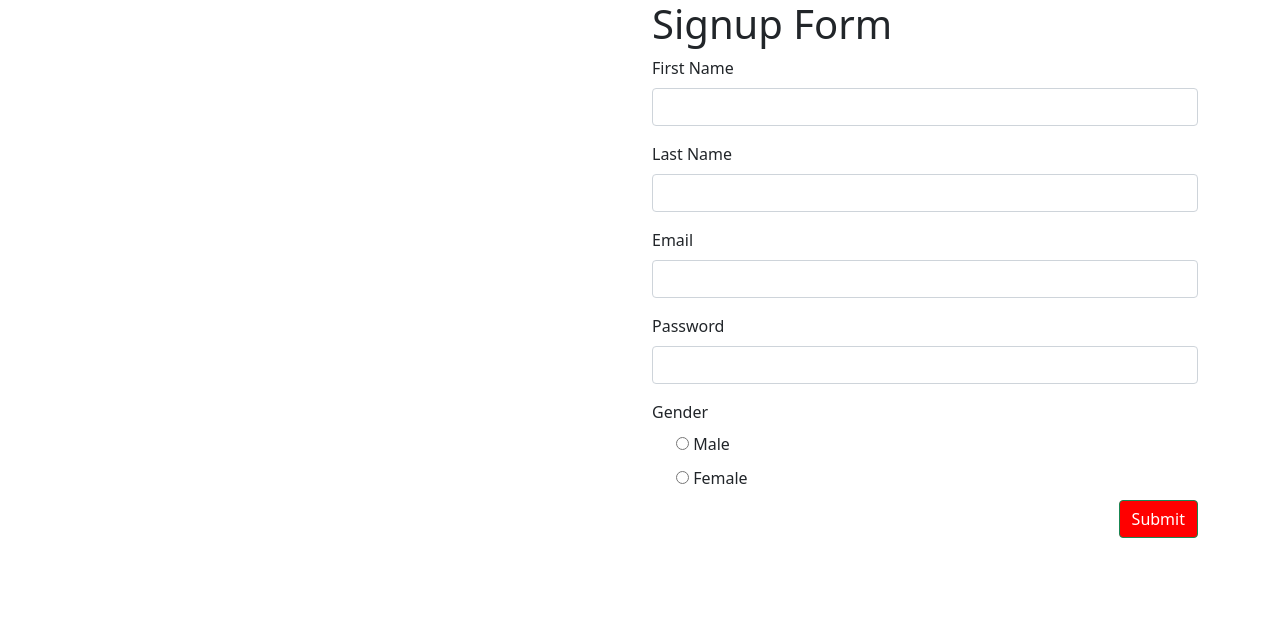
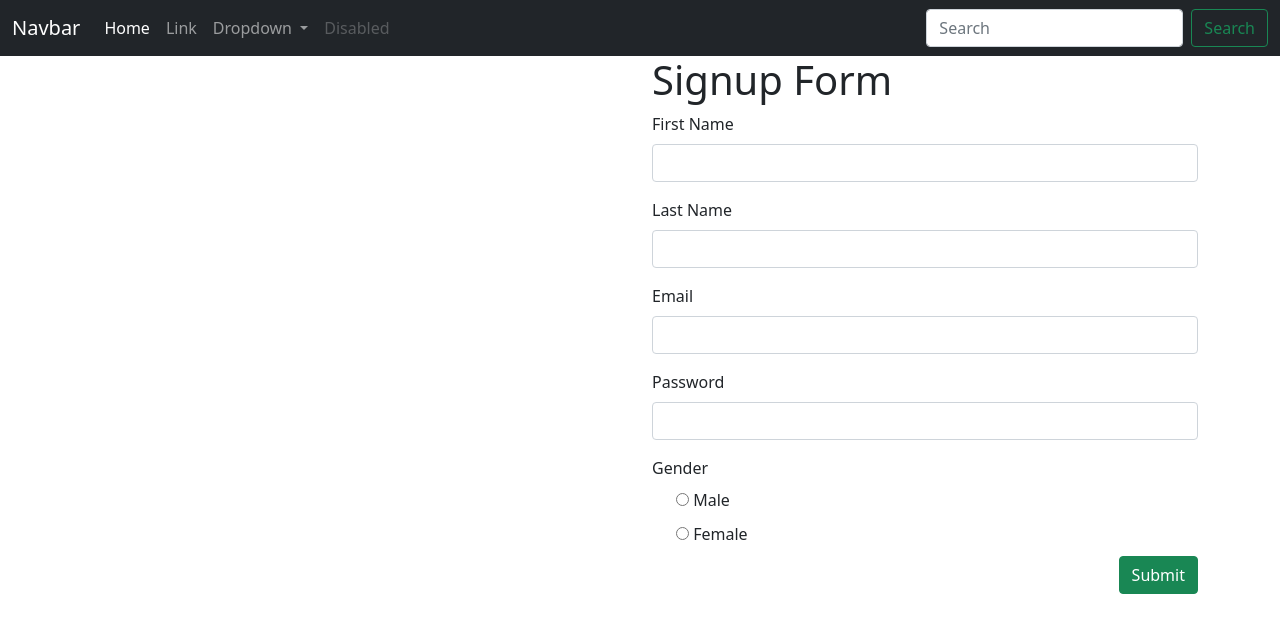
Before and after one commit to mern-learning/BS-Learning, a plain HTML site: page forms/forms.html in a window 1280 px wide. Drawn offline with nearby package versions, Linux system fonts and the light colour scheme.

Commit message:
added navbar

```diff
--- a/forms/forms.css
+++ /dev/null
@@ -1,3 +0,0 @@
-button {
-    background-color: red !important;
-}
--- a/forms/forms.html
+++ b/forms/forms.html
@@ -7,11 +7,52 @@
     <meta name="viewport" content="width=device-width, initial-scale=1.0">
     <link href="https://cdn.jsdelivr.net/npm/bootstrap@5.1.3/dist/css/bootstrap.min.css" rel="stylesheet"
         integrity="sha384-1BmE4kWBq78iYhFldvKuhfTAU6auU8tT94WrHftjDbrCEXSU1oBoqyl2QvZ6jIW3" crossorigin="anonymous">
-        <link rel="stylesheet" href="forms.css" type="text/css">
+    <link rel="stylesheet" href="forms.css" type="text/css">
     <title>Document</title>
 </head>
 
 <body>
+    <nav class="navbar navbar-expand-lg navbar-dark bg-dark">
+        <div class="container-fluid">
+            <a class="navbar-brand" href="#">Navbar</a>
+            <button class="navbar-toggler" type="button" data-bs-toggle="collapse"
+                data-bs-target="#navbarSupportedContent" aria-controls="navbarSupportedContent" aria-expanded="false"
+                aria-label="Toggle navigation">
+                <span class="navbar-toggler-icon"></span>
+            </button>
+            <div class="collapse navbar-collapse" id="navbarSupportedContent">
+                <ul class="navbar-nav me-auto mb-2 mb-lg-0">
+                    <li class="nav-item">
+                        <a class="nav-link active" aria-current="page" href="#">Home</a>
+                    </li>
+                    <li class="nav-item">
+                        <a class="nav-link" href="#">Link</a>
+                    </li>
+                    <li class="nav-item dropdown">
+                        <a class="nav-link dropdown-toggle" href="#" id="navbarDropdown" role="button"
+                            data-bs-toggle="dropdown" aria-expanded="false">
+                            Dropdown
+                        </a>
+                        <ul class="dropdown-menu" aria-labelledby="navbarDropdown">
+                            <li><a class="dropdown-item" href="#">Action</a></li>
+                            <li><a class="dropdown-item" href="#">Another action</a></li>
+                            <li>
+                                <hr class="dropdown-divider">
+                            </li>
+                            <li><a class="dropdown-item" href="#">Something else here</a></li>
+                        </ul>
+                    </li>
+                    <li class="nav-item">
+                        <a class="nav-link disabled">Disabled</a>
+                    </li>
+                </ul>
+                <form class="d-flex">
+                    <input class="form-control me-2" type="search" placeholder="Search" aria-label="Search">
+                    <button class="btn btn-outline-success" type="submit">Search</button>
+                </form>
+            </div>
+        </div>
+    </nav>
     <div class="container">
         <div class="row">
             <div class="col col-md-6"></div>
@@ -51,7 +92,6 @@
                 </form>
             </div>
         </div>
-
     </div>
     <script src="https://cdn.jsdelivr.net/npm/bootstrap@5.1.3/dist/js/bootstrap.bundle.min.js"
         integrity="sha384-ka7Sk0Gln4gmtz2MlQnikT1wXgYsOg+OMhuP+IlRH9sENBO0LRn5q+8nbTov4+1p"
```
